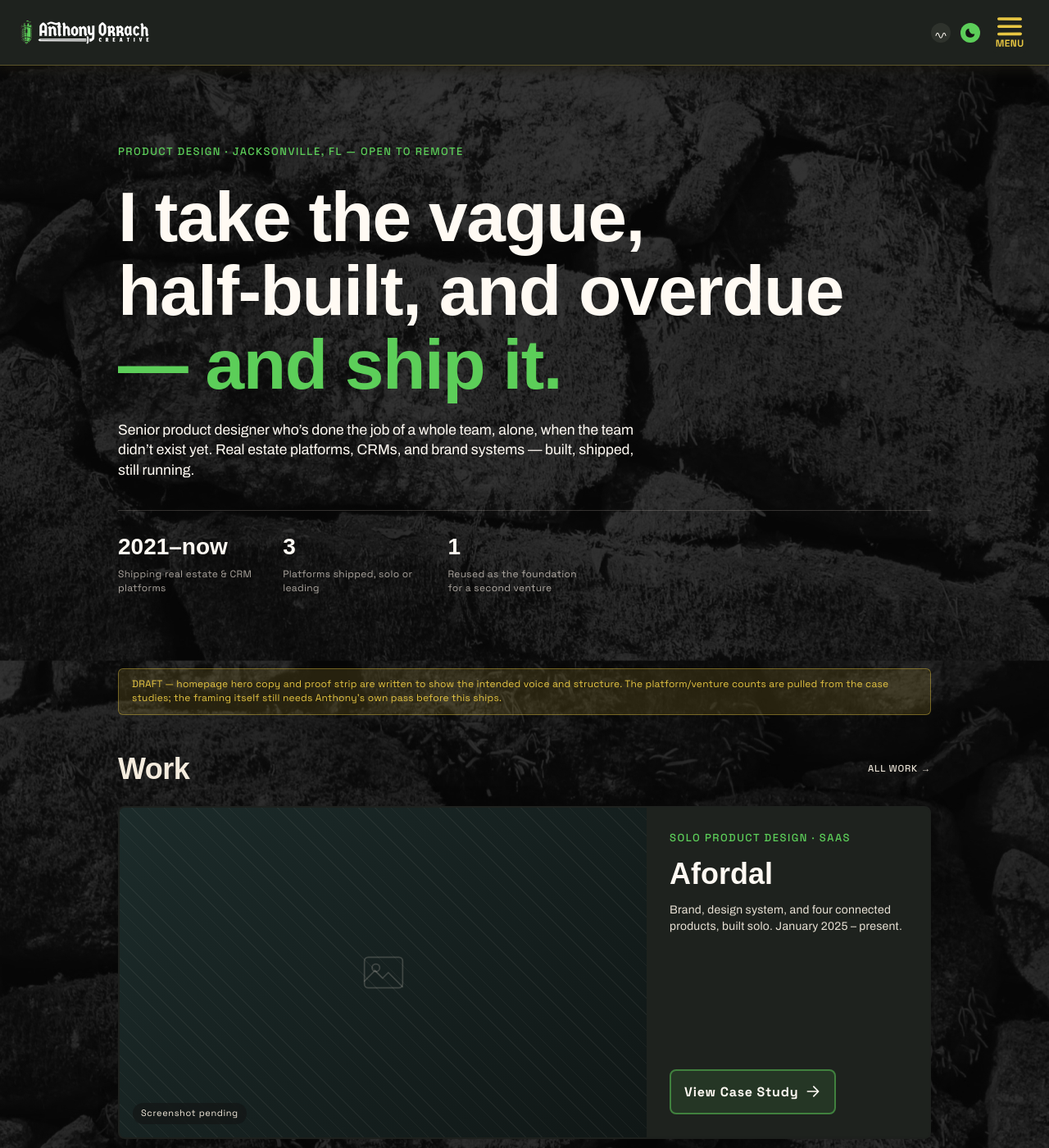
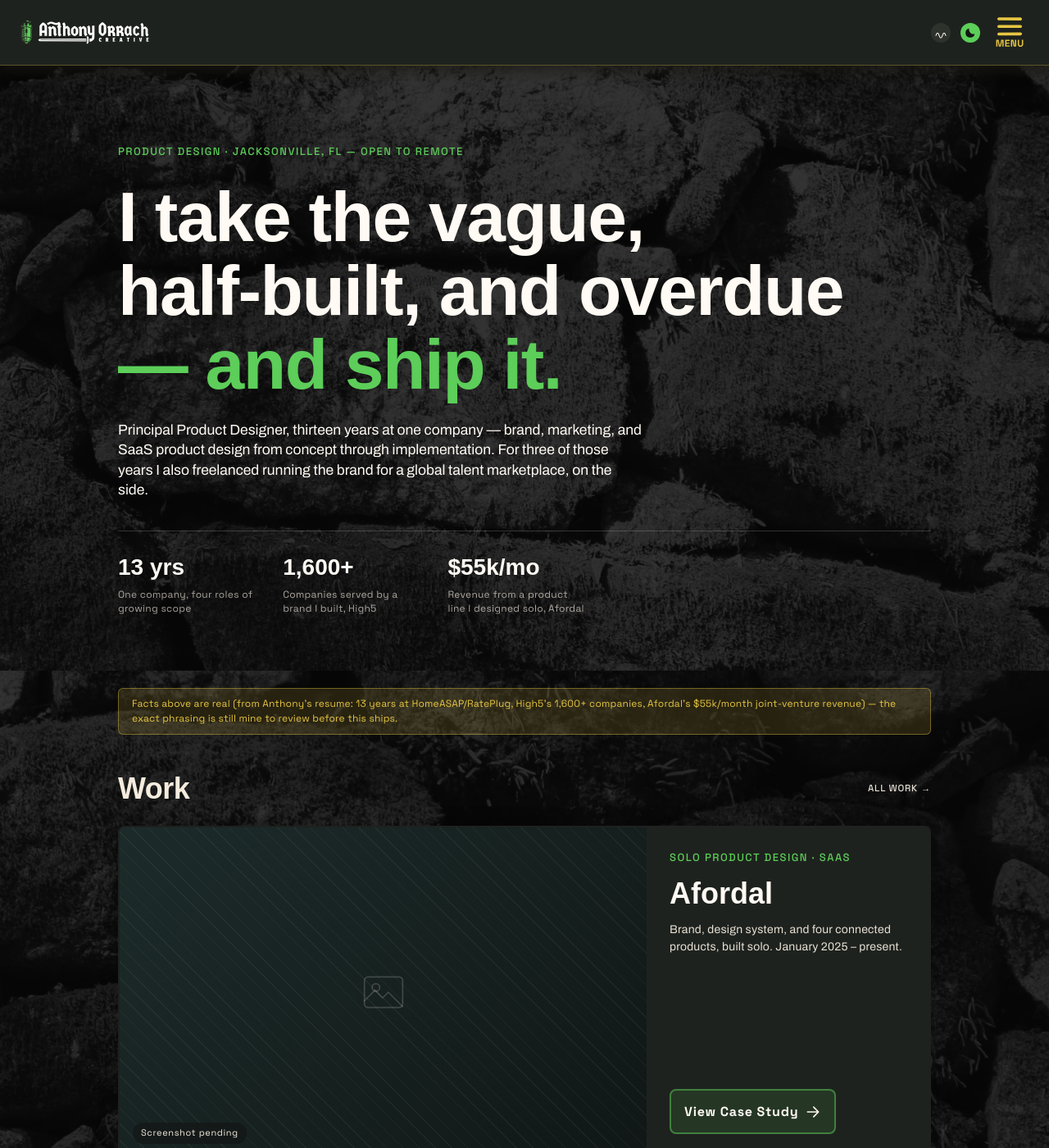
Before and after one commit to orrachcreative/orrachcreative.github.io, a Jekyll site: the page built from index.html, in a window 1280 px wide and 1400 px high. Shown: the whole window at 82% size. Built offline with Jekyll 4.4.1, drawn with Linux system fonts in a browser that asks for light colours; some web fonts are replaced.

Commit message:
Rewrite homepage hero and About bio with real facts from Anthony's resume
Replaces invented proof-strip numbers and a generic "real estate company"
bio with verified specifics:

- Homepage proof strip: 13 years at one company, High5's 1,600+ companies,
  Afordal's real $55k/month joint-venture revenue — all from the resume,
  not estimated.
- About bio now uses Anthony's own resume language almost verbatim
  ("Thirteen years at one company. Not because I had to be...") instead
  of a paraphrased draft, plus the AIGA Senior Portfolio Show 2nd-place
  detail and UNF graphic design credential.
- Softened the draft-flag banner language now that the underlying facts
  are verified rather than reconstructed — what's left to review is
  phrasing, not accuracy.

Still on Design-Audit, not merged to main.

```diff
--- a/about/index.html
+++ b/about/index.html
@@ -15,13 +15,14 @@ permalink: /about/
       {% include media-placeholder.html label="Portrait" %}
     </div>
     <div class="about-row__copy">
-      <p class="draft-flag" style="margin-top: 0;">DRAFT &mdash; written to show the voice and structure. Needs Anthony's own words before this ships.</p>
-      <p class="heading-3" style="font-family: var(--font-body); font-weight: 700; font-size: 1.25rem; letter-spacing: 0.1px;">I&rsquo;m the person a real estate company calls when the idea is bigger than the team behind it &mdash; sketching, directing, and shipping brand and product work myself when there was no one else to hand it to. I&rsquo;m at my best owning something end to end: a rough ask, a messy constraint, and a product that has to work for four different kinds of people at once, not one persona in a deck. I&rsquo;m looking for a Senior, Lead, or Principal Product Design role where that&rsquo;s the actual job again.</p>
+      <p class="heading-3" style="font-family: var(--font-body); font-weight: 700; font-size: 1.25rem; letter-spacing: 0.1px;">Thirteen years at one company. Not because I had to be, but because the work kept getting bigger. I run branding, marketing, and SaaS product design, from early concepts through implementation. For three of those years I also freelanced as lead designer for High5, managing a team of designers across multiple countries while holding my HomeASAP role full time.</p>
+      <p class="heading-3" style="font-family: var(--font-body); font-weight: 700; font-size: 1.25rem; letter-spacing: 0.1px;">AIGA Senior Portfolio Show, 2nd place &mdash; I spent a full year rebuilding every project from scratch before entering. Earned it. I&rsquo;m looking for a Senior, Lead, or Principal Product Design role where I can own the whole thing again.</p>
       <div class="pill-row">
         <a class="pill pill--filled" data-magnetic href="{{ '/resume.pdf' | relative_url }}" target="_blank" rel="noopener">Download Resume {% include icon.html name="arrow-right" %}</a>
         <a class="pill" data-magnetic href="https://www.linkedin.com/in/anthony-orrach-b51b7238/" target="_blank" rel="noopener">LinkedIn {% include icon.html name="arrow-right" %}</a>
         <a class="pill" data-magnetic href="https://dribbble.com/anthonyorrach" target="_blank" rel="noopener">Dribbble {% include icon.html name="arrow-right" %}</a>
       </div>
+      <p class="about-credential">B.A. Graphic Design &amp; Digital Media, University of North Florida &middot; 2013</p>
     </div>
   </div>
 </div>
--- a/assets/css/style.css
+++ b/assets/css/style.css
@@ -1971,6 +1971,14 @@ a.work-card--horizontal:hover .work-card__cta {
   gap: 16px;
 }
 
+.about-credential {
+  margin-top: 4px;
+  font-family: var(--font-mono);
+  font-size: 0.75rem;
+  letter-spacing: 0.3px;
+  color: rgba(254, 245, 234, 0.55);
+}
+
 /* ==========================================================================
    About page
    ========================================================================== */
--- a/index.html
+++ b/index.html
@@ -17,26 +17,26 @@ nav: home
         <span class="kinetic-word kinetic-word--accent">&mdash;&nbsp;and&nbsp;ship&nbsp;it.</span>
       </span>
     </h1>
-    <p class="body-lg hero__subtitle">Senior product designer who&rsquo;s done the job of a whole team, alone, when the team didn&rsquo;t exist yet. Real estate platforms, CRMs, and brand systems &mdash; built, shipped, still running.</p>
+    <p class="body-lg hero__subtitle">Principal Product Designer, thirteen years at one company &mdash; brand, marketing, and SaaS product design from concept through implementation. For three of those years I also freelanced running the brand for a global talent marketplace, on the side.</p>
     <div class="hero-proof">
       <div class="hero-proof__item">
-        <span class="hero-proof__num">2021&ndash;now</span>
-        <span class="hero-proof__label">Shipping real estate &amp; CRM platforms</span>
+        <span class="hero-proof__num">13 yrs</span>
+        <span class="hero-proof__label">One company, four roles of growing scope</span>
       </div>
       <div class="hero-proof__item">
-        <span class="hero-proof__num">3</span>
-        <span class="hero-proof__label">Platforms shipped, solo or leading</span>
+        <span class="hero-proof__num">1,600+</span>
+        <span class="hero-proof__label">Companies served by a brand I built, High5</span>
       </div>
       <div class="hero-proof__item">
-        <span class="hero-proof__num">1</span>
-        <span class="hero-proof__label">Reused as the foundation for a second venture</span>
+        <span class="hero-proof__num">$55k/mo</span>
+        <span class="hero-proof__label">Revenue from a product line I designed solo, Afordal</span>
       </div>
     </div>
   </section>
 </div>
 
 <div class="shell">
-  <p class="draft-flag">DRAFT &mdash; homepage hero copy and proof strip are written to show the intended voice and structure. The platform/venture counts are pulled from the case studies; the framing itself still needs Anthony's own pass before this ships.</p>
+  <p class="draft-flag">Facts above are real (from Anthony's resume: 13 years at HomeASAP/RatePlug, High5's 1,600+ companies, Afordal's $55k/month joint-venture revenue) &mdash; the exact phrasing is still mine to review before this ships.</p>
 
   <section class="section" id="work">
     <div class="section__head">
```
